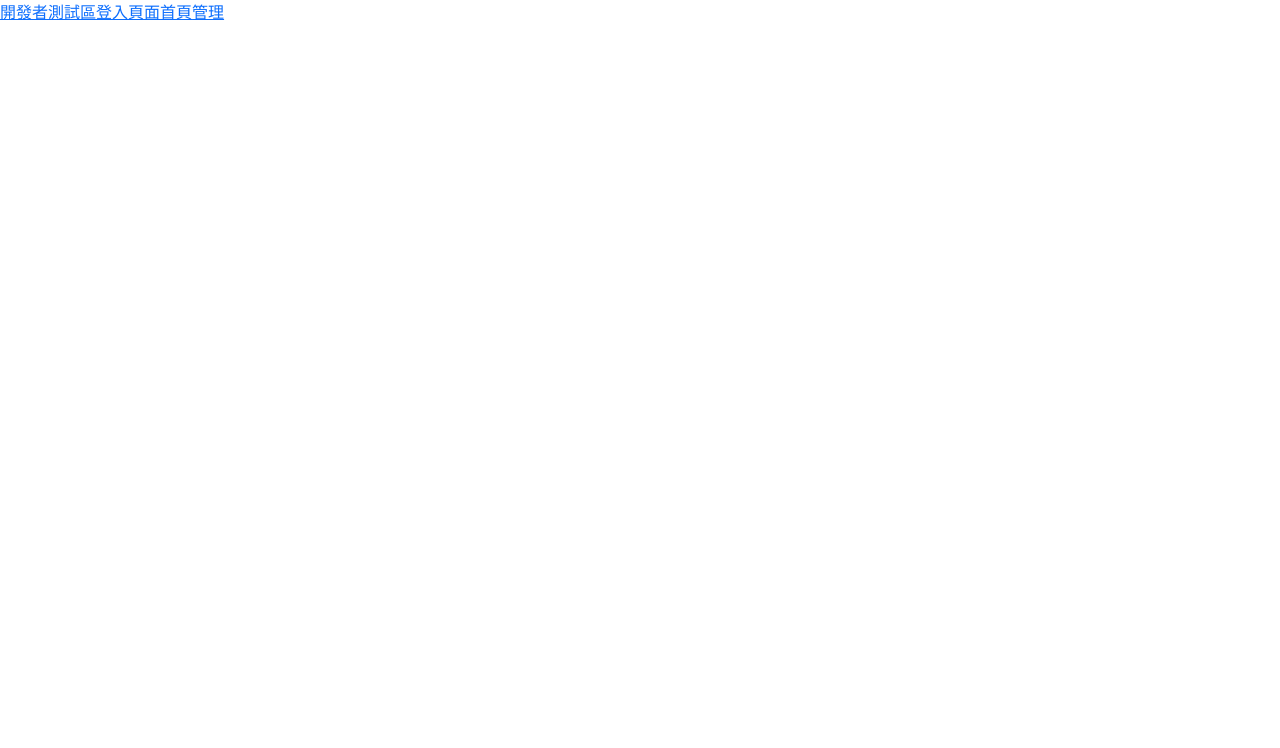
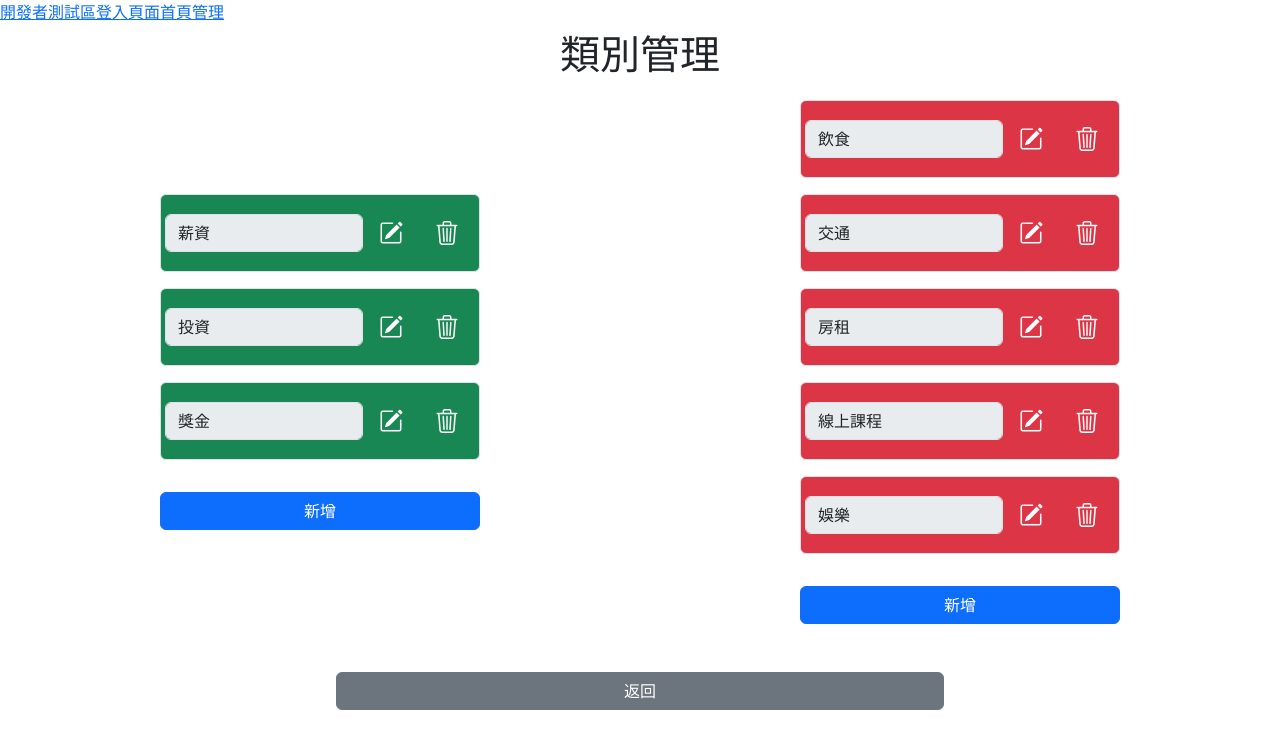
Before and after one commit to ianSama0217/Accounting-fe, a React (Vite) app: page /Accounting/management/category in a window 1280 px wide. Before the commit this address had no page. Shown: the top 748 px of the page. Built offline with nearby package versions, Linux system fonts and the light colour scheme.

Commit message:
management/category content

```diff
--- /dev/null
+++ b/src/content/management/category/data.tsx
@@ -0,0 +1,13 @@
+export const testIncomeData = [
+  { id: 1, categoryName: "薪資" },
+  { id: 2, categoryName: "投資" },
+  { id: 3, categoryName: "獎金" },
+];
+
+export const testExpenseData = [
+  { id: 4, categoryName: "飲食" },
+  { id: 5, categoryName: "交通" },
+  { id: 6, categoryName: "房租" },
+  { id: 7, categoryName: "線上課程" },
+  { id: 8, categoryName: "娛樂" },
+];
--- /dev/null
+++ b/src/content/management/category/index.tsx
@@ -0,0 +1,60 @@
+import Button from "../../../component/button";
+import { useNavigate } from "react-router-dom";
+import { testExpenseData, testIncomeData } from "./data";
+import CategoryItem from "../../../component/categoryItem";
+
+function CategoryManagement() {
+  const useNavaigation = useNavigate();
+
+  function handleNavaigation(url: string) {
+    useNavaigation(url);
+  }
+
+  return (
+    <div className="w-100 d-flex flex-column justify-content-center align-items-center mb-3">
+      <p className="fs-1">類別管理</p>
+
+      <div className="w-100 d-flex justify-content-center align-items-center">
+        {/* INCOME類別 */}
+        <div className="w-50 d-flex flex-column justify-content-center align-items-center mb-3">
+          {testIncomeData.map((_category) => {
+            return (
+              <CategoryItem
+                key={_category.id}
+                categoryName={_category.categoryName}
+                type={"income"}
+                onChange={() => {}}
+              />
+            );
+          })}
+          <Button text={"新增"} style={"w-50 m-3"} onClick={() => {}} />
+        </div>
+        {/* EXPENSE類別 */}
+        <div className="w-50 d-flex flex-column justify-content-center align-items-center mb-3">
+          {testExpenseData.map((_category) => {
+            return (
+              <CategoryItem
+                key={_category.id}
+                categoryName={_category.categoryName}
+                type={"expense"}
+                onChange={() => {}}
+              />
+            );
+          })}
+          <Button text={"新增"} style={"w-50 m-3"} onClick={() => {}} />
+        </div>
+      </div>
+
+      <div className="w-50 d-flex justify-content-between">
+        <Button
+          text={"返回"}
+          style={"w-100 m-3"}
+          variant={"secondary"}
+          onClick={() => handleNavaigation("/management")}
+        />
+      </div>
+    </div>
+  );
+}
+
+export default CategoryManagement;
--- a/src/router/index.tsx
+++ b/src/router/index.tsx
@@ -2,6 +2,7 @@ import Dev from "../content/dev";
 import Index from "../content/index";
 import Main from "../content/main";
 import AccountManagement from "../content/management/account";
+import CategoryManagement from "../content/management/category";
 import Management from "../content/management/inex";
 
 export const routers = [
@@ -25,6 +26,10 @@ export const routers = [
     path: "/management/account",
     element: <AccountManagement />,
   },
+  {
+    path: "/management/category",
+    element: <CategoryManagement />,
+  },
 ];
 
 export const sidebarData = [
```
